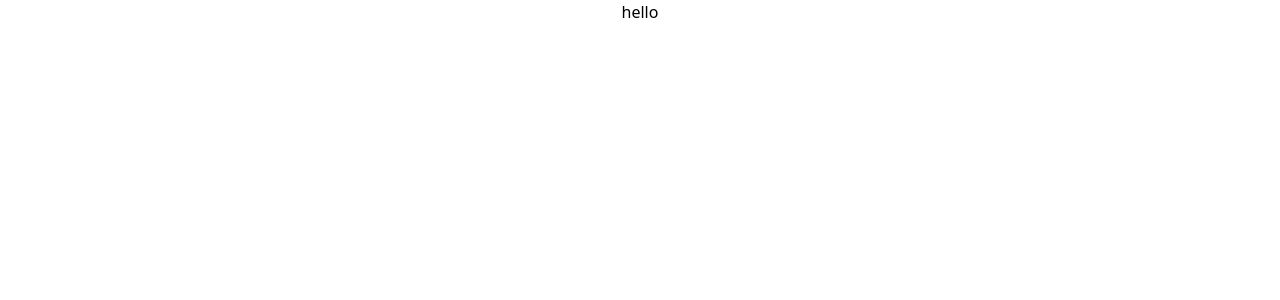
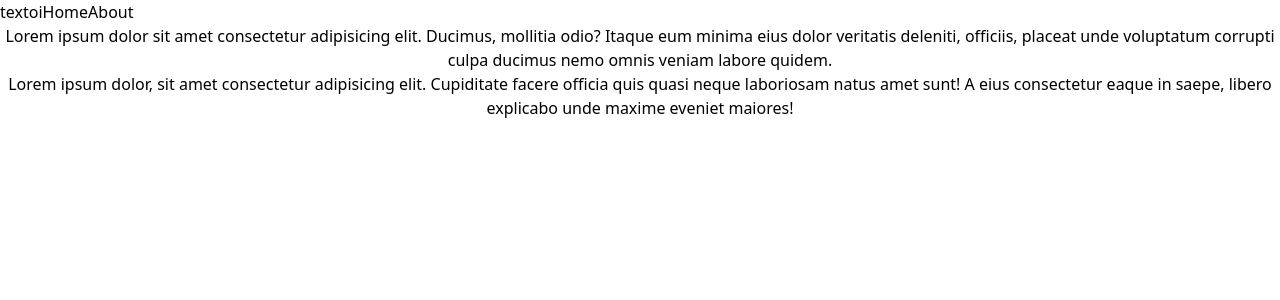
Before and after one commit to TejasNayak42/textoi, a React (Create React App) app in the folder textoi/: page / in a window 1280 px wide. Shown: the top 300 px of the page. Built offline with nearby package versions, Linux system fonts and the light colour scheme.

Commit message:
working on navbar

```diff
--- a/textoi/src/App.js
+++ b/textoi/src/App.js
@@ -1,10 +1,14 @@
-import logo from './logo.svg';
 import './App.css';
+import About from './components/About';
+import Form from './components/Form';
+import NavBar from './components/NavBar';
 
 function App() {
   return (
-    <div className="App">
-      hello
+    <div className="App ">
+      <NavBar/>
+      <About/>
+      <Form/>
     </div>
   );
 }
--- a/textoi/src/components/About.js
+++ b/textoi/src/components/About.js
@@ -0,0 +1,7 @@
+import React from 'react'
+
+export default function About() {
+  return (
+    <div>Lorem ipsum dolor sit amet consectetur adipisicing elit. Ducimus, mollitia odio? Itaque eum minima eius dolor veritatis deleniti, officiis, placeat unde voluptatum corrupti culpa ducimus nemo omnis veniam labore quidem.</div>
+  )
+}
--- a/textoi/src/components/Form.js
+++ b/textoi/src/components/Form.js
@@ -0,0 +1,7 @@
+import React from 'react'
+
+export default function Form() {
+  return (
+    <div>Lorem ipsum dolor, sit amet consectetur adipisicing elit. Cupiditate facere officia quis quasi neque laboriosam natus amet sunt! A eius consectetur eaque in saepe, libero explicabo unde maxime eveniet maiores!</div>
+  )
+}
--- a/textoi/src/components/NavBar.js
+++ b/textoi/src/components/NavBar.js
@@ -0,0 +1,19 @@
+import React from 'react'
+
+export default function NavBar() {
+  return (
+    <>
+        <div
+        className="navcontainer"
+        >
+            <nav className="">
+                <ul className='flex'>
+                    <li className="">textoi</li>
+                    <li className="">Home</li>
+                    <li className="">About</li>
+                </ul>
+            </nav>
+        </div>
+    </>
+  )
+}
```
